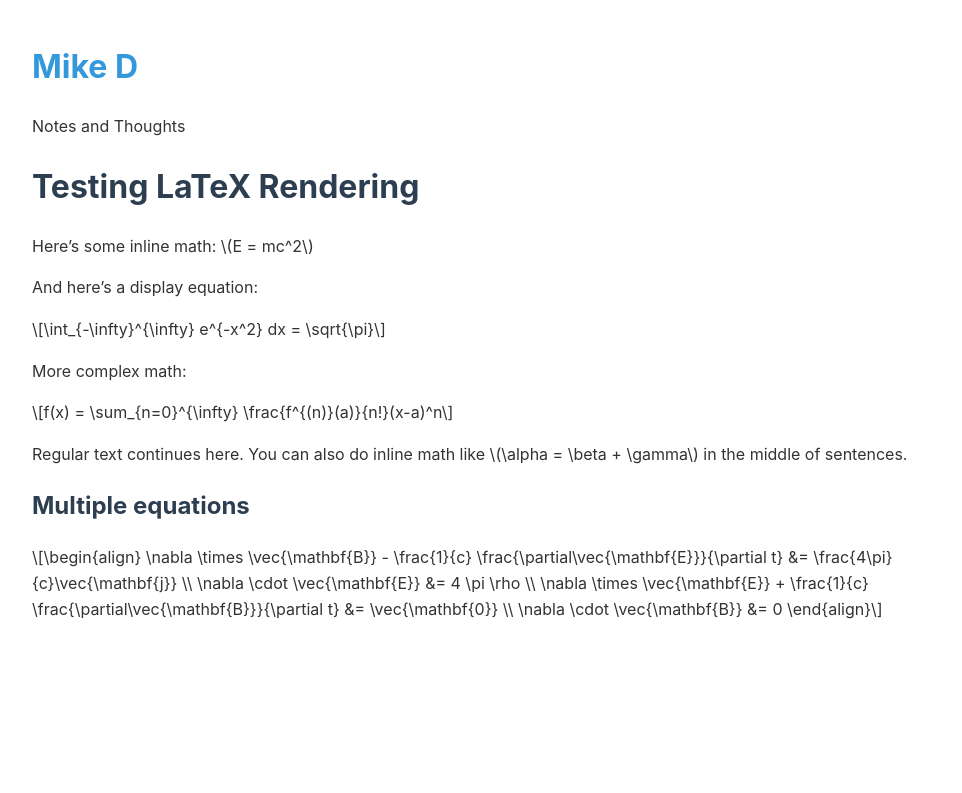
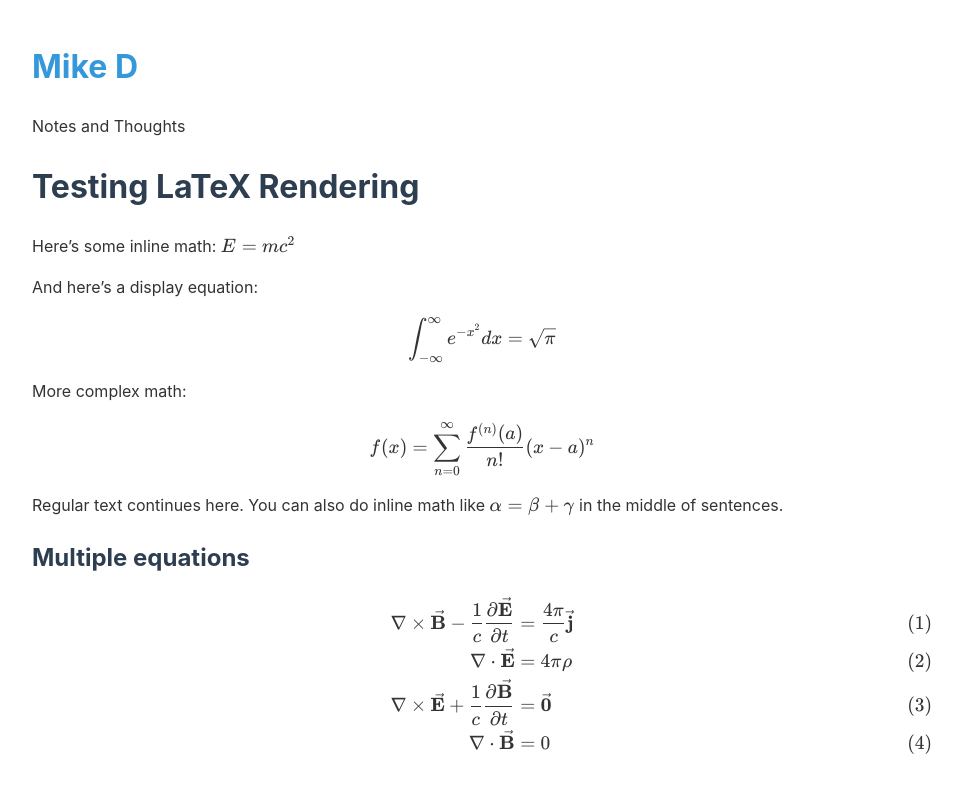
Before and after one commit to madjabal/madjabal.github.io, a Jekyll site: the page built from _posts/2025-08-09-test-latex.md, in a window 1280 px wide. Shown: the top 793 px of the page, without its empty margins (158-1120 px from the left). Built offline with Jekyll 4.4.1, drawn with Linux system fonts in a browser that asks for light colours; some of the changed lines change nothing that is shown.

Commit message:
Another latex fix..

```diff
--- a/_config.yml
+++ b/_config.yml
@@ -5,7 +5,6 @@ url: "https://madjabal.github.io"
 
 markdown: kramdown
 kramdown:
-  math_engine: mathjax  # This is key!
   input: GFM
   syntax_highlighter: rouge
 
--- a/_layouts/default.html
+++ b/_layouts/default.html
@@ -6,21 +6,19 @@
 
     <!-- KaTeX CSS -->
     <link rel="stylesheet" href="https://cdn.jsdelivr.net/npm/katex@0.16.4/dist/katex.min.css">
+
     <!-- KaTeX JS -->
     <script defer src="https://cdn.jsdelivr.net/npm/katex@0.16.4/dist/katex.min.js"></script>
 
-    <!-- Script to convert kramdown's math/tex tags to KaTeX -->
-    <script>
-    document.addEventListener("DOMContentLoaded", function() {
-        const mathBlocks = document.querySelectorAll('script[type^="math/tex"]');
-        Array.from(mathBlocks).forEach((el) => {
-            const tex = el.textContent.replace("% <![CDATA[", "").replace("%]]>", "");
-            el.outerHTML = window.katex.renderToString(tex, {
-                displayMode: el.type === "math/tex; mode=display",
-            });
-        });
-    });
-    </script>
+    <!-- KaTeX auto-render extension -->
+    <script defer src="https://cdn.jsdelivr.net/npm/katex@0.16.4/dist/contrib/auto-render.min.js"
+        onload="renderMathInElement(document.body, {
+            delimiters: [
+                {left: '\\[', right: '\\]', display: true},
+                {left: '\\(', right: '\\)', display: false}
+            ],
+            throwOnError: false
+        });"></script>
 
     <style>
         body {
```
